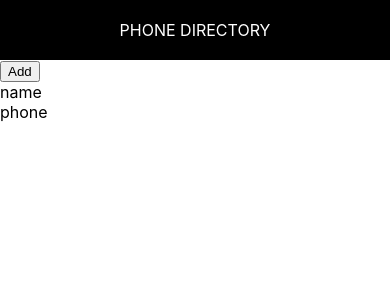
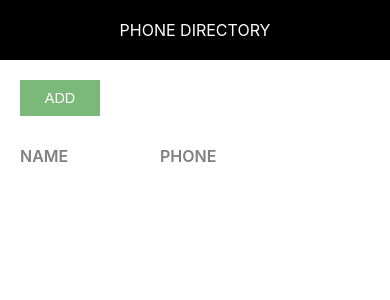
Before and after one commit to kumarkundan862/phone-directory, a React (Create React App) app: page / in a window 390 px wide. Shown: the top 300 px of the page. Built offline with nearby package versions, Linux system fonts and the light colour scheme.

Commit message:
added styles to add button and name and phone

```diff
--- /dev/null
+++ b/src/App.css
@@ -0,0 +1,44 @@
+.component-body-container {
+    padding: 20px;
+}
+
+.custom-btn {
+    padding: 10px;
+    border: none;
+    margin-right: 10px;
+    text-transform: uppercase;
+    width: 80px;
+    font-size: 0.9rem;
+    cursor: pointer;
+    outline: none;
+}
+
+.add-btn {
+    background: #7ab97a;
+    color: #fff;
+}
+
+.grid-container {
+    display: grid;
+    grid-template-columns: 40% 30% auto;
+    margin-bottom: 10px;
+}
+
+.heading-container {
+    margin: 30px 0 30px 0;
+    width: 100%;
+}
+
+.grid-item {
+    background-color: rgba(255, 255, 255, 0.8);
+    font-size: 1.15rem;
+    word-wrap: break-word;
+    padding-right: 10px;
+}
+
+.name-heading, .phone-heading {
+    font-size: 1rem;
+    font-weight: 600;
+    color: #808080;
+    text-transform: uppercase;
+}
--- a/src/App.js
+++ b/src/App.js
@@ -1,17 +1,20 @@
 import React, { Component } from 'react';
 import Header from "./Header";
+import "./App.css";
 
 class App extends Component {
   render() {
     return (
       <div>
-        <Header/>
-        <button>Add</button>
-        <div>
-          <span>name</span><br />
-          <span>phone</span>
+        <Header />
+        <div className="component-body-container">
+          <button className="custom-btn add-btn">Add</button>
+
+          <div className="grid-container heading-container">
+            <span className="grid-item name-heading">Name</span>
+            <span className="grid-item phone-heading">Phone</span>
+          </div>
         </div>
-
       </div>
 
 
```
